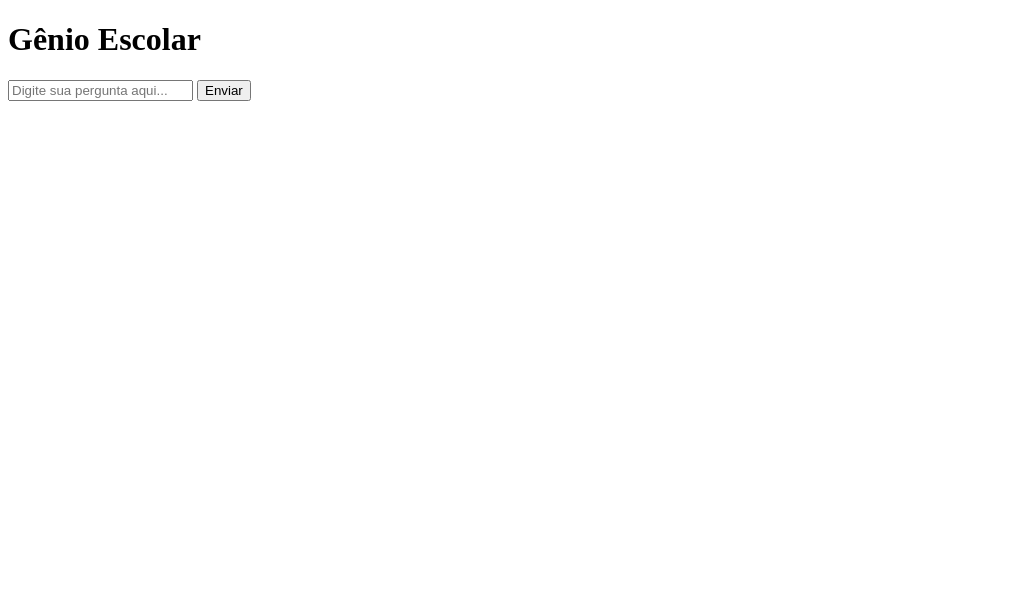
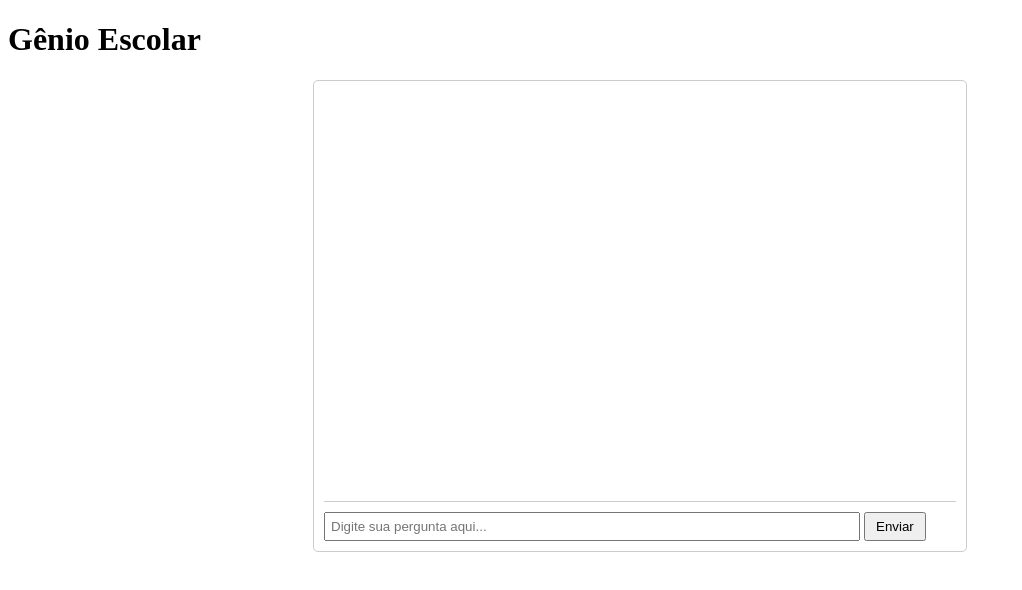
Before and after one commit to Fabrozzo990/Teste, a plain HTML site: page index.html in a window 1280 px wide. Shown: the whole page, without its empty margins (0-1022 px from the left). Drawn offline with Linux system fonts and the light colour scheme.

Commit message:
Update index.html

```diff
--- a/index.html
+++ b/index.html
@@ -3,12 +3,8 @@
 <head>
     <meta charset="UTF-8">
     <meta name="viewport" content="width=device-width, initial-scale=1.0">
-    <title>Gênio Escolar Chatbot</title>
-    <style>
-  <href="style.css">
-
-        /* Adicione seu estilo CSS aqui */
-    </style>
+    <title>Gênio Escolar Chatbot</title>  <link rel="stylesheet" href="style.css">
+  <link rel="stylesheet" href="style.css">
 </head>
 <body>
     <h1>Gênio Escolar</h1>
```
